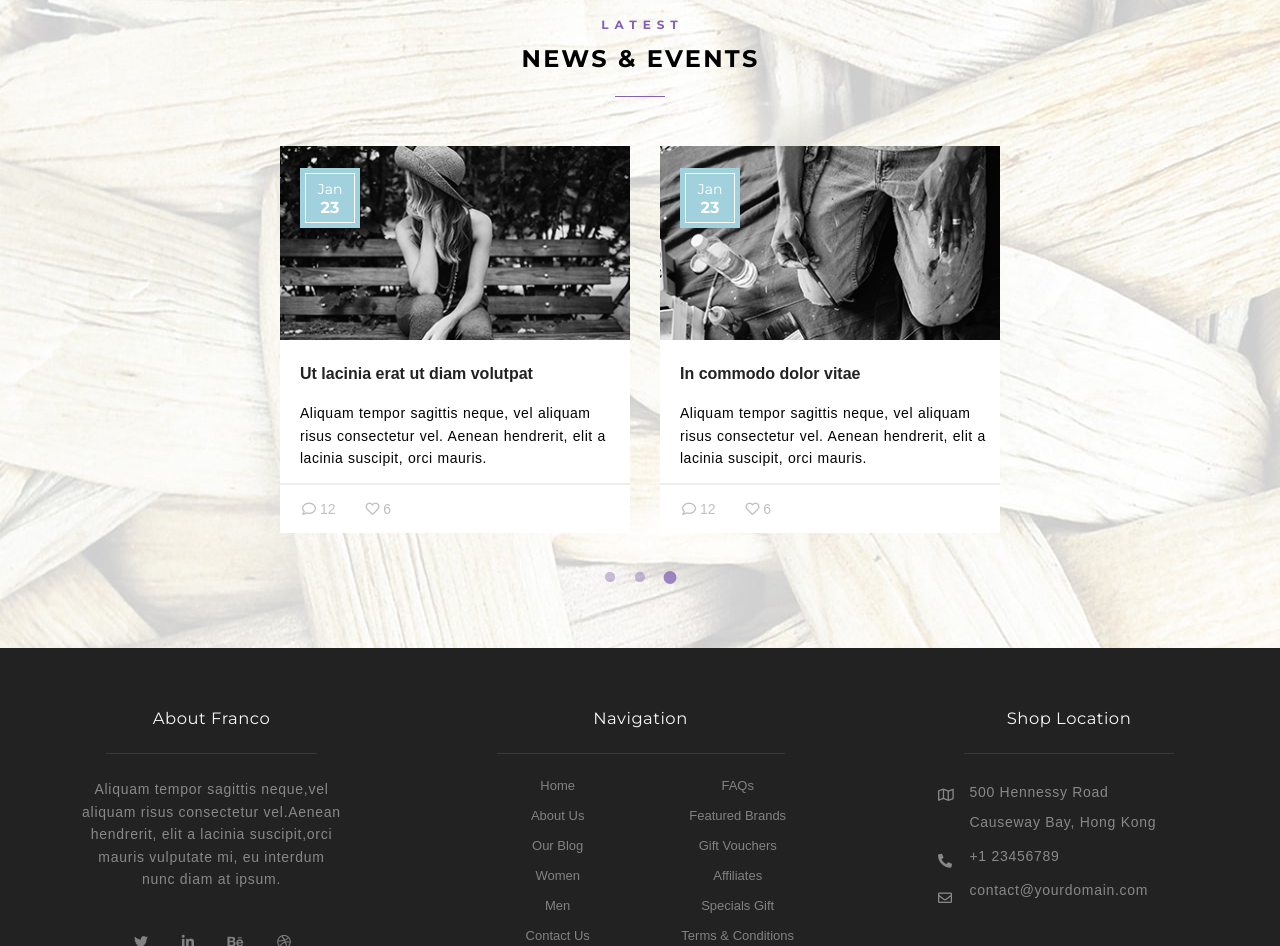
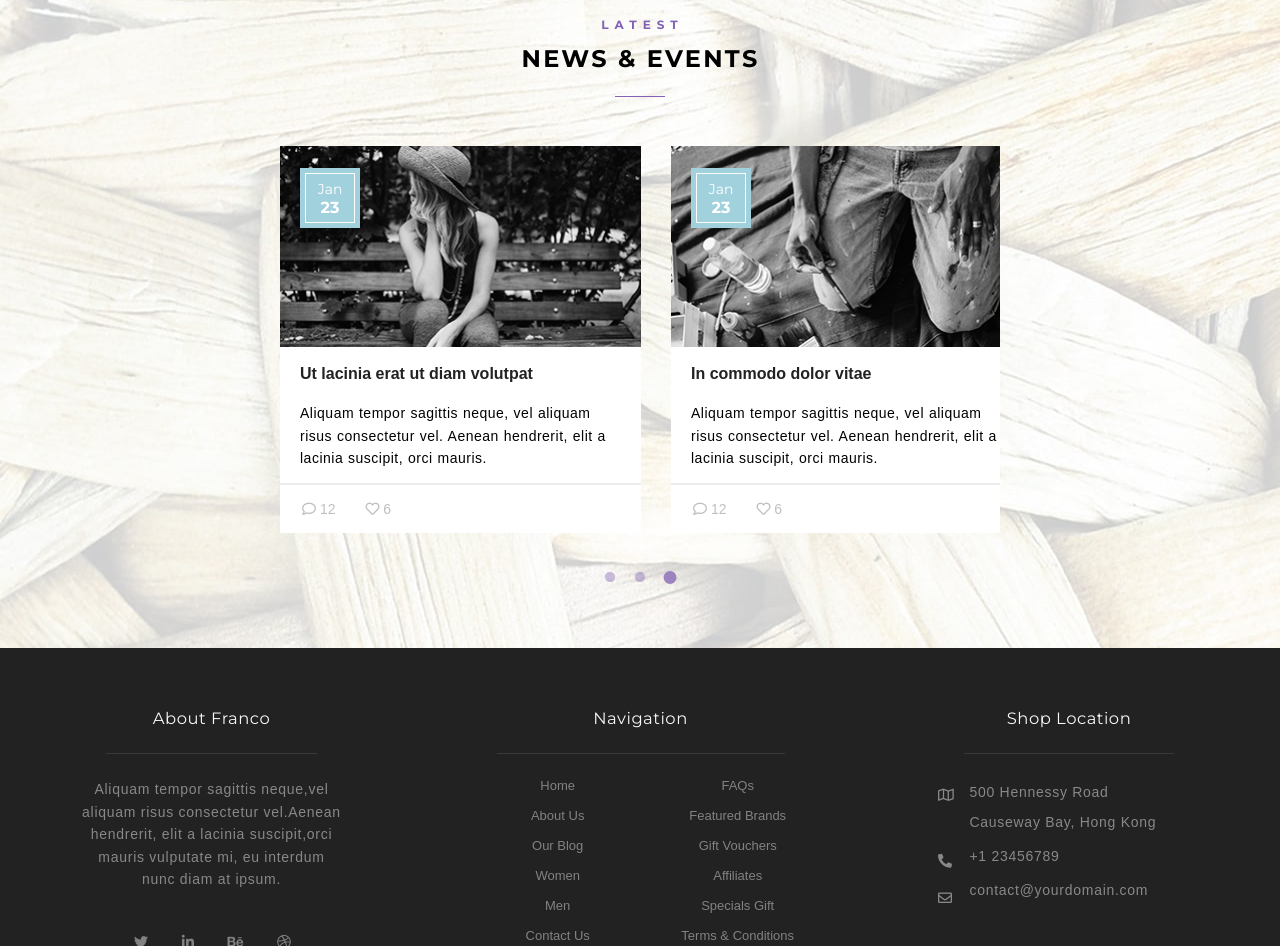
Before and after one commit to thanhnv99/FrontEnd-AHT, a plain HTML site: page franco/index.html in a window 1280 px wide. Shown: the part 1922-2868 px from the top of the page. Drawn offline with Linux system fonts and the light colour scheme.

Commit message:
update res blog + footer

```diff
--- a/franco/assets/less/base/_blog.less
+++ b/franco/assets/less/base/_blog.less
@@ -41,7 +41,7 @@
 
         &-card {
             .flex-main-center;
-            width: 300px;
+            width: 265px;
             margin-left: 15px;
             margin-right: 15px;
 
@@ -51,8 +51,8 @@
 
         &-image-container {
             width: 100%;
-            max-width: 360px;
-            height: 202px;
+            max-width: 361px;
+            height: 150px;
             position: relative;
 
             overflow: hidden;
@@ -148,7 +148,7 @@
 }
 
 @media screen and (min-width: 425px) {
-     .blog {
+    .blog {
         &-slider {
             width: 80%;
             padding: 0 10px;
@@ -164,8 +164,14 @@
         }
 
        &-card {
-           width: 350px;
+           width: 361px;
        }
+
+       &-image-container {
+        width: 100%;
+        max-width: 361px;
+        height: 202px;
+    }
    }
 }
 
--- a/franco/assets/less/base/_footer.less
+++ b/franco/assets/less/base/_footer.less
@@ -27,6 +27,7 @@
 
         &-about {
             .flex-cross-center;
+            max-width: 263px;
             flex-direction: column;
             width: 100%;
         }
@@ -211,6 +212,7 @@
     .copy-right {
         text-align: center;
         letter-spacing: 0.2px;
+        padding-bottom: 10px;
     }
 
     .payment {
@@ -247,6 +249,7 @@
         }
 
         &-about {
+            max-width: 100%;
             flex-grow: 1;
             box-sizing: border-box;
             text-align: center;
@@ -273,7 +276,7 @@
     }
 
     .copy-right {
-
+        padding-bottom: 0;
         word-spacing: 3px;
         font-size: 11px;
     }
@@ -294,7 +297,7 @@
 
     .footer {
         &-up {
-             .flex-main-between;
+            .flex-main-between;
             //  flex-direction: row;
             //  align-items: flex-start;
         }
```
